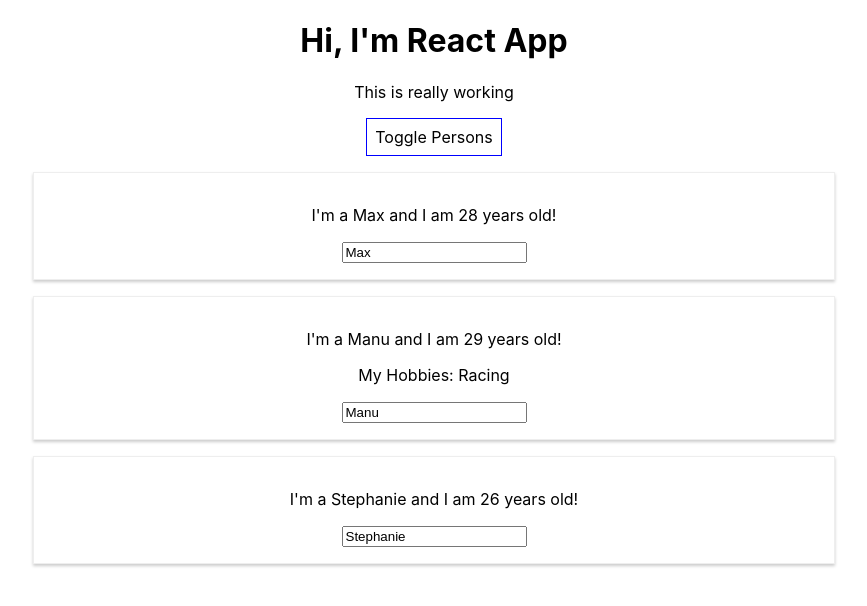
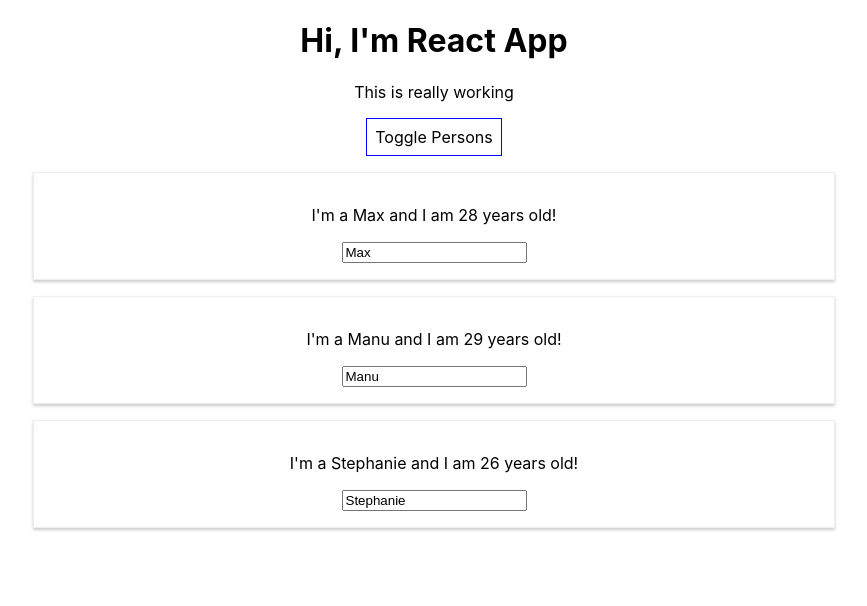
Before and after one commit to rioputroo/first-react, a React (Create React App) app: page / in a window 1280 px wide. Both pictures are taken after a click on the button "Toggle Persons". Shown: the top 606 px of the page, without its empty margins (206-1073 px from the left). Built offline with nearby package versions, Linux system fonts and the light colour scheme.

Commit message:
feat:56-outputting-lists

```diff
--- a/src/App.js
+++ b/src/App.js
@@ -54,6 +54,20 @@
     cursor: 'pointer'
   }
 
+  let persons = null;
+
+  if (personsState.showPersons) {
+    persons = (
+      <div>
+        {personsState.persons.map(person => {
+          return <Person
+            name={person.name}
+            age={person.age}/>
+        })}
+      </div>
+    );
+  }
+
   return (
     <div className="App">
       <h1>Hi, I'm React App</h1>
@@ -61,24 +75,7 @@
       <button
         style={style}
         onClick={togglePersonsHandler}>Toggle Persons</button>
-      {
-        personsState.showPersons ?
-          <div>
-            <Person
-              name={personsState.persons[0].name}
-              age={personsState.persons[0].age}
-              changed={nameChangedHandler}/>
-            <Person
-              name={personsState.persons[1].name}
-              age={personsState.persons[1].age}
-              click={switchNameHandler.bind(this, 'Max!')}
-              changed={nameChangedHandler}>My Hobbies: Racing</Person>
-            <Person
-              name={personsState.persons[2].name}
-              age={personsState.persons[2].age}
-              changed={nameChangedHandler}/>
-          </div> : null
-      }
+      {persons}
     </div>
   );
 }
```
